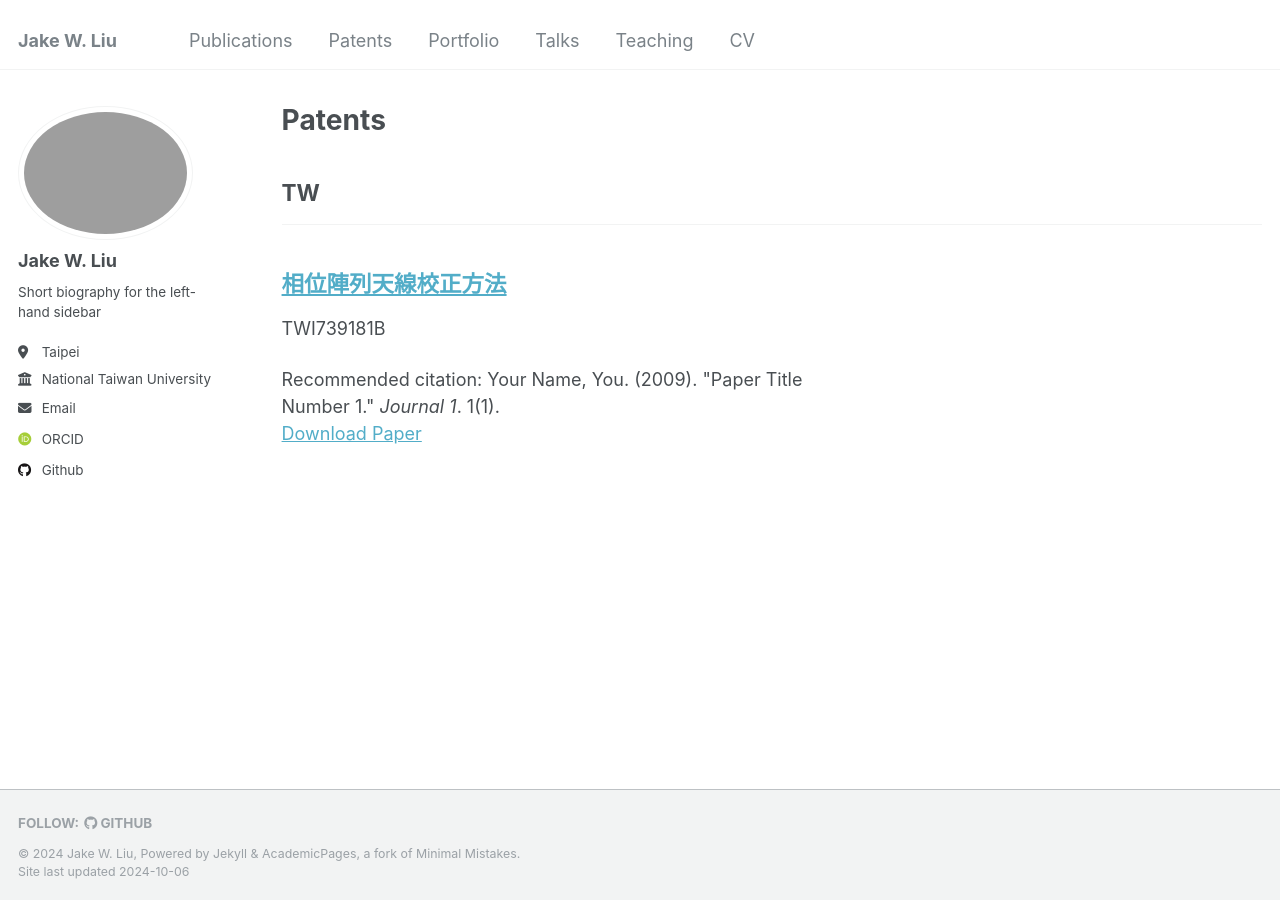
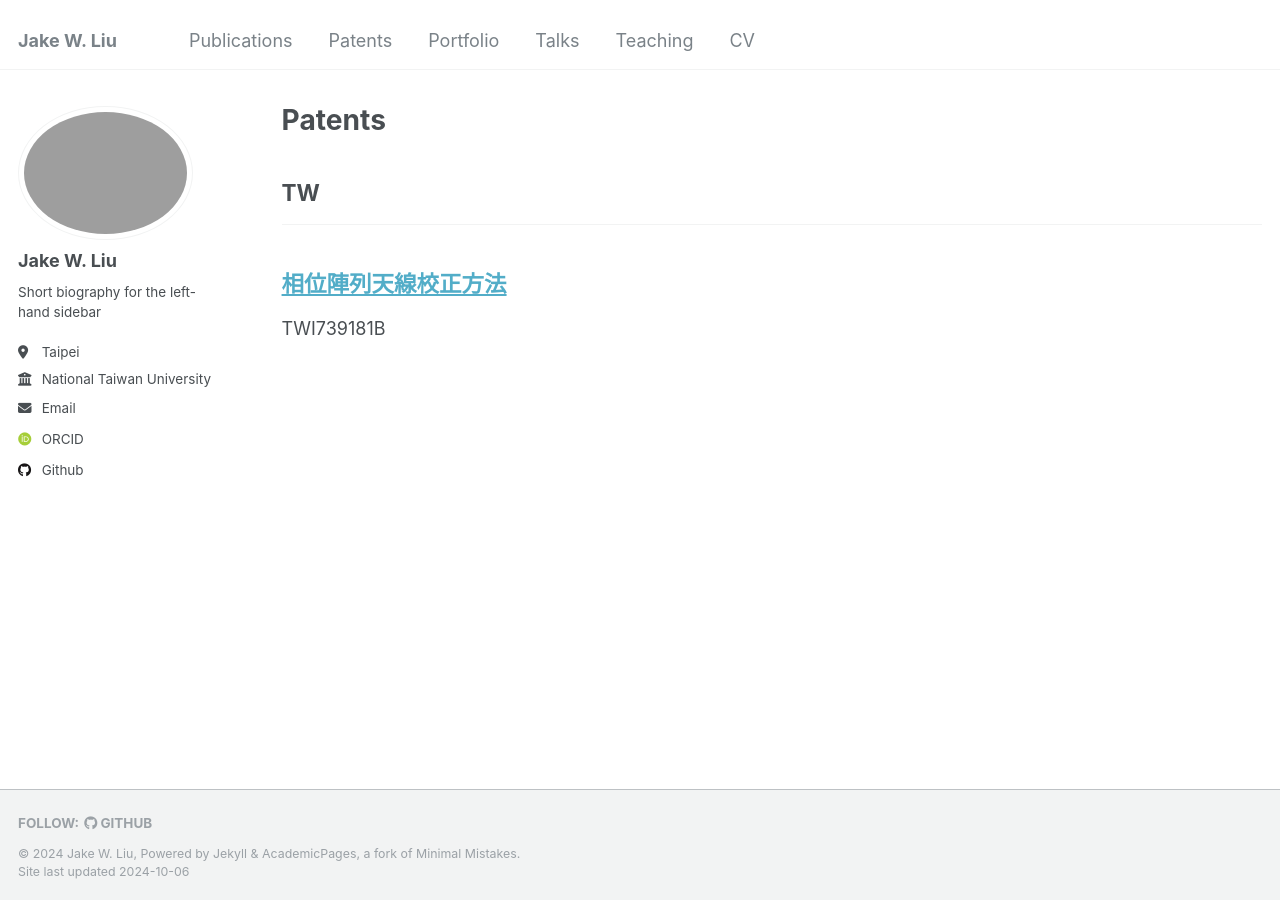
Before and after one commit to akjake616/jwliu, a Jekyll site: the page built from _pages/patents.html, in a window 1280 px wide. Built offline with Jekyll 4.4.1, drawn with Linux system fonts in a browser that asks for light colours; some web fonts are replaced; part of the change alters nothing that is shown.

Commit message:
update 1st patent

```diff
--- a/_includes/archive-single.html
+++ b/_includes/archive-single.html
@@ -12,23 +12,19 @@
 {% assign title = post.title %}
 {% endif %}
 
-<div class="{{ include.type | default: "list" }}__item">
+<div class="{{ include.type | default: " list" }}__item">
   <article class="archive__item" itemscope itemtype="http://schema.org/CreativeWork">
     {% if include.type == "grid" and teaser %}
     <div class="archive__item-teaser">
-        <img src=
-          {% if teaser contains "://" %}
-            "{{ teaser }}"
-          {% else %}
-            "{{ teaser | prepend: "/images/" | prepend: base_path }}"
-          {% endif %}
-          alt="">
+      <img src={% if teaser contains "://" %} "{{ teaser }}" {% else %} "{{ teaser | prepend: " /images/" | prepend:
+        base_path }}" {% endif %} alt="">
     </div>
     {% endif %}
 
     <h2 class="archive__item-title" itemprop="headline">
       {% if post.link %}
-        <a href="{{ post.link }}">{{ title }}</a> <a href="{{ base_path }}{{ post.url }}" rel="permalink"><i class="fa fa-link" aria-hidden="true" title="permalink"></i><span class="sr-only">Permalink</span></a>
+      <a href="{{ post.link }}">{{ title }}</a> <a href="{{ base_path }}{{ post.url }}" rel="permalink"><i
+          class="fa fa-link" aria-hidden="true" title="permalink"></i><span class="sr-only">Permalink</span></a>
       {% else %}
       <a href="{{ base_path }}{{ post.url }}" rel="permalink">{{ title }}</a>
       {% endif %}
@@ -45,19 +41,28 @@
     {% elsif post.collection == 'patents' %}
     <!-- <p>Published in <i>{{ post.venue }}</i>, {{ post.date | default: "1900-01-01" | date: "%Y" }} </p> -->
     {% elsif post.date %}
-          <p class="page__date"><strong><i class="fa fa-fw fa-calendar" aria-hidden="true"></i> {{ site.data.ui-text[site.locale].date_label | default: "Published:" }}</strong> <time datetime="{{ post.date | default: "1900-01-01" | date_to_xmlschema }}">{{ post.date | default: "1900-01-01" | date: "%B %d, %Y" }}</time></p>
+    <p class="page__date"><strong><i class="fa fa-fw fa-calendar" aria-hidden="true"></i> {{
+        site.data.ui-text[site.locale].date_label | default: "Published:" }}</strong> <time
+        datetime="{{ post.date | default: " 1900-01-01" | date_to_xmlschema }}">{{ post.date | default: "1900-01-01" |
+        date: "%B %d, %Y" }}</time></p>
     {% endif %}
 
     {% if post.excerpt and site.read_more != 'enabled' %}
     <p class="archive__item-excerpt" itemprop="description">{{ post.excerpt | markdownify }}</p>
     {% elsif post.excerpt and site.read_more == 'enabled' %}
-    <p class="archive__item-excerpt" itemprop="description"><p>{{ post.excerpt | markdownify | remove: '<p>' | remove: '</p>' }}<strong><a href="{{ base_path }}{{ post.url }}" rel="permalink"> Read more</a></strong></p></p>
+    <p class="archive__item-excerpt" itemprop="description">
+    <p>{{ post.excerpt | markdownify | remove: '
+    <p>' | remove: '</p>' }}<strong><a href="{{ base_path }}{{ post.url }}" rel="permalink"> Read more</a></strong></p>
+    </p>
     {% endif %}
 
     {% if post.citation and post.paperurl and post.slidesurl %}
-      <p>Recommended citation: {{ post.citation }}<br /><a href="{{ post.paperurl }}">Download Paper</a> | <a href="{{ post.slidesurl }}">Download Slides</a></p>
+    <p>Recommended citation: {{ post.citation }}<br /><a href="{{ post.paperurl }}">Download Paper</a> | <a
+        href="{{ post.slidesurl }}">Download Slides</a></p>
     {% elsif post.citation and post.paperurl %}
     <p>Recommended citation: {{ post.citation }}<br /><a href="{{ post.paperurl }}">Download Paper</a></p>
+    {% elsif post.citation and post.paperurl %}
+    <p>Recommended citation: {{ post.citation }}<br /><a href="{{ post.patenturl }}">Google Patent</a></p>
     {% elsif post.citation and post.slidesurl %}
     <p>Recommended citation: {{ post.citation }}<br /><a href="{{ post.slidesurl }}">Download Slides</a></p>
     {% elsif post.citation %}
@@ -65,7 +70,8 @@
     {% elsif post.paperurl %}
     <p><a href=" {{ post.paperurl }} ">Download Paper</a></p>
     {% elsif post.slidesurl %}
-      <p>Download <a href="{{ post.slidesurl }}">Download Slides</a></p></p>
+    <p>Download <a href="{{ post.slidesurl }}">Download Slides</a></p>
+    </p>
     {% endif %}
 
   </article>
--- a/_patents/2009-10-01-paper-title-number-1.md
+++ /dev/null
@@ -1,14 +0,0 @@
----
-title: "相位陣列天線校正方法"
-collection: patents
-category: taiwan
-permalink: /patent/2009-10-01-paper-title-number-1
-excerpt: 'TWI739181B'
-date: 2009-10-01
-# venue: 'Journal 1'
-# slidesurl: 'http://academicpages.github.io/files/slides1.pdf'
-paperurl: 'http://academicpages.github.io/files/paper1.pdf'
-citation: 'Your Name, You. (2009). &quot;Paper Title Number 1.&quot; <i>Journal 1</i>. 1(1).'
----
-
-The contents above will be part of a list of patents, if the user clicks the link for the patent than the contents of section will be rendered as a full page, allowing you to provide more information about the paper for the reader. When patents are displayed as a single page, the contents of the above "citation" field will automatically be included below this section in a smaller font.
--- /dev/null
+++ b/_patents/2021-05-01-TWI739181B.md
@@ -0,0 +1,13 @@
+---
+title: "相位陣列天線校正方法"
+collection: patents
+category: taiwan
+permalink: /patent/2021-05-01-TWI739181B
+excerpt: 'TWI739181B'
+date: 2021-05-01
+# venue: 'Journal 1'
+patenturl: 'https://patents.google.com/patent/TW202117339A/zh?q=(%E7%9B%B8%E4%BD%8D%E9%99%A3%E5%88%97%E5%A4%A9%E7%B7%9A%E6%A0%A1%E6%AD%A3%E6%96%B9%E6%B3%95)&q=TI%3d(%E7%9B%B8%E4%BD%8D%E9%99%A3%E5%88%97%E5%A4%A9%E7%B7%9A%E6%A0%A1%E6%AD%A3%E6%96%B9%E6%B3%95)'
+# citation: 'Your Name, You. (2009). &quot;Paper Title Number 1.&quot; <i>Journal 1</i>. 1(1).'
+---
+
+一種相位陣列天線校正方法，係為一種應用於掃描波束的相位陣列天線的校正方法，其中上述相位陣列天線具有N個天線元素，其分解成具有M個天線元素的G個子陣列，而相位陣列天線校正方法係包含下列步驟：(a)輸入上述G個子陣列對應操作次序r的子陣列離散傅立葉轉換信號於上述G個子陣列；(b)在一個固定位置量測上述G個子陣列對應操作次序r的遠場信號；(c)重複步驟a至b的操作次序r由1至G次，產生對應上述G個子陣列遠場信號的G個子陣列誤差校正信號。
```
Lines whose indentation alone changed are shown as unchanged.
